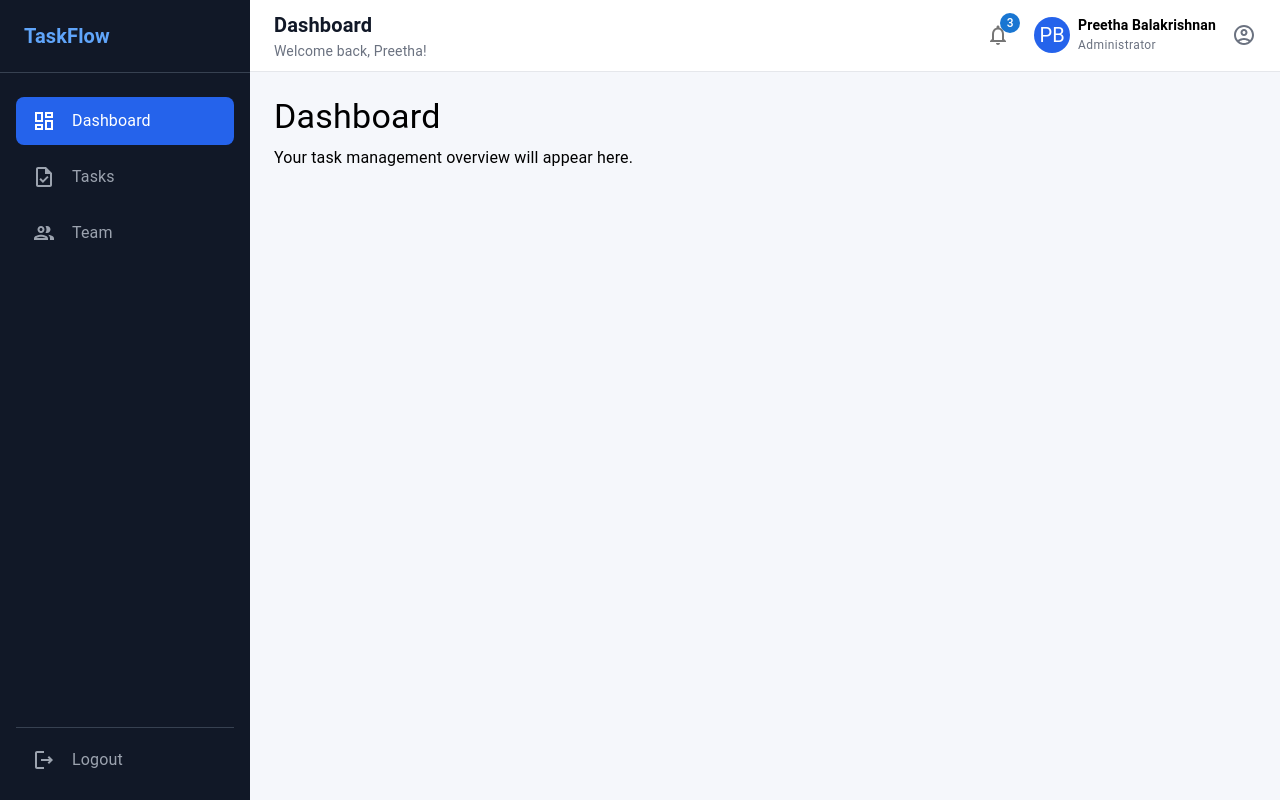
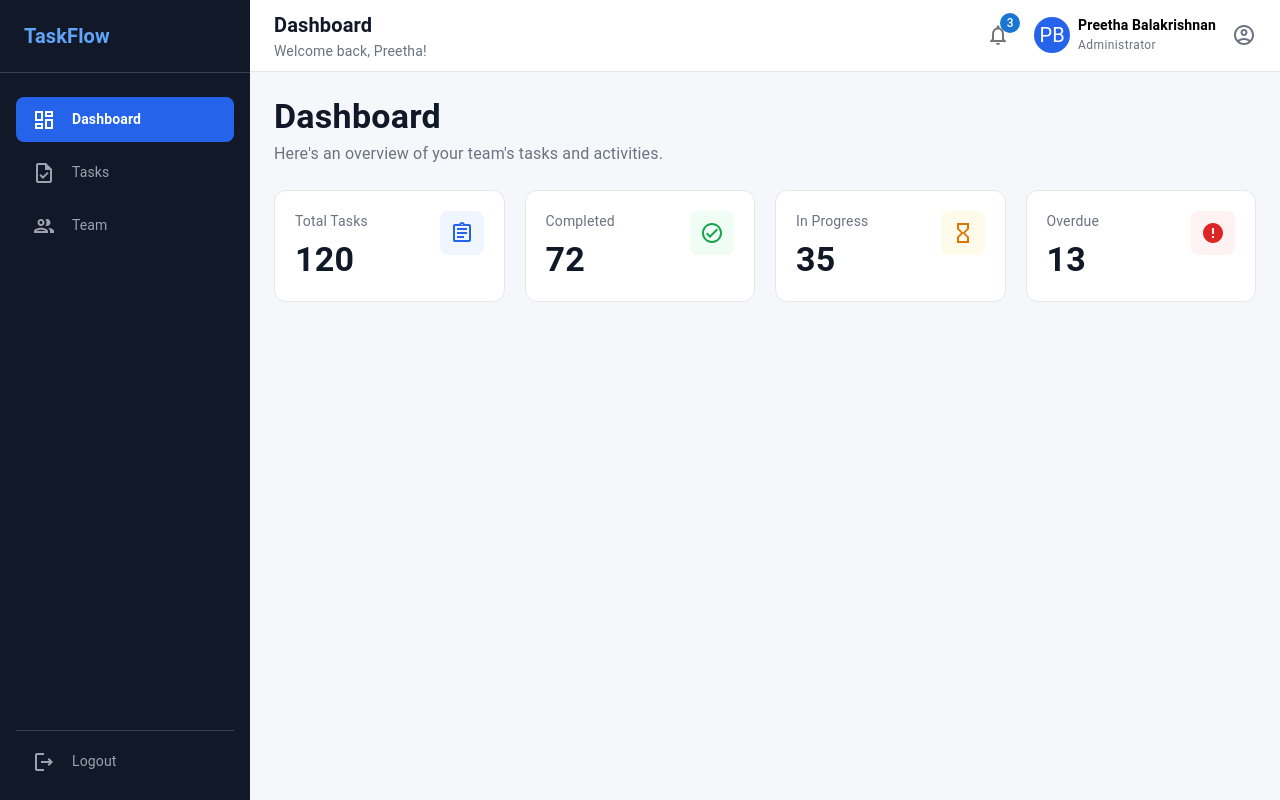
Before and after one commit to preetha-pb/task-team-management-dashboard, a React (Vite) app: page /dashboard in a window 1280 px wide. Built offline with nearby package versions, Linux system fonts and the light colour scheme.

Commit message:
feat: add dashboard statistics cards

```diff
--- a/package.json
+++ b/package.json
@@ -19,7 +19,8 @@
     "react": "^19.2.8",
     "react-dom": "^19.2.8",
     "react-redux": "^9.3.0",
-    "react-router-dom": "^7.18.3"
+    "react-router-dom": "^7.18.3",
+    "recharts": "^3.10.1"
   },
   "devDependencies": {
     "@eslint/js": "^10.0.1",
--- /dev/null
+++ b/src/components/dashboard/StatCard.tsx
@@ -0,0 +1,77 @@
+import { Box, Card, Typography } from "@mui/material";
+import type { ReactNode } from "react";
+
+interface StatCardProps {
+  title: string;
+  value: number;
+  icon: ReactNode;
+  color: string;
+  backgroundColor: string;
+}
+
+const StatCard = ({
+  title,
+  value,
+  icon,
+  color,
+  backgroundColor,
+}: StatCardProps) => {
+  return (
+    <Card
+      elevation={0}
+      sx={{
+        border: "1px solid #e5e7eb",
+        borderRadius: 3,
+        p: 2.5,
+        height: "100%",
+      }}
+    >
+      <Box
+        sx={{
+          display: "flex",
+          alignItems: "flex-start",
+          justifyContent: "space-between",
+        }}
+      >
+        <Box>
+          <Typography
+            variant="body2"
+            sx={{
+              color: "#6b7280",
+              mb: 1,
+            }}
+          >
+            {title}
+          </Typography>
+
+          <Typography
+            variant="h4"
+            sx={{
+              fontWeight: 700,
+              color: "#111827",
+            }}
+          >
+            {value}
+          </Typography>
+        </Box>
+
+        <Box
+          sx={{
+            width: 44,
+            height: 44,
+            borderRadius: 2,
+            display: "flex",
+            alignItems: "center",
+            justifyContent: "center",
+            color,
+            backgroundColor,
+          }}
+        >
+          {icon}
+        </Box>
+      </Box>
+    </Card>
+  );
+};
+
+export default StatCard;
--- a/src/components/layout/Sidebar.tsx
+++ b/src/components/layout/Sidebar.tsx
@@ -1,5 +1,4 @@
 import {
-  AssessmentOutlined,
   DashboardOutlined,
   GroupOutlined,
   LogoutOutlined,
@@ -108,12 +107,18 @@ const Sidebar = () => {
                             </ListItemIcon>
 
                             <ListItemText
-                                primary={item.label}
-                                primaryTypographyProps={{
-                                    fontSize: 14,
-                                    fontWeight: isActive ? 600 : 400,
-                                }}
+                                primary={
+                                    <Typography
+                                        sx={{
+                                            fontSize: 14,
+                                            fontWeight: isActive ? 600 : 400,
+                                        }}
+                                    >
+                                        {item.label}
+                                    </Typography>
+                                }
                             />
+
 
                         </ListItemButton>
                     );
@@ -145,10 +150,15 @@ const Sidebar = () => {
                     </ListItemIcon>
 
                     <ListItemText
-                        primary="Logout"
-                        primaryTypographyProps={{
-                            fontSize: 14,
-                        }}
+                        primary={
+                            <Typography
+                                sx={{
+                                    fontSize: 14,
+                                }}
+                            >
+                                Logout
+                            </Typography>
+                        }
                     />
 
                 </ListItemButton>
--- a/src/pages/Dashboard/Dashboard.tsx
+++ b/src/pages/Dashboard/Dashboard.tsx
@@ -1,15 +1,81 @@
-import { Box, Typography } from "@mui/material";
+import {
+  AssignmentOutlined,
+  CheckCircleOutlined,
+  ErrorOutlined,
+  HourglassEmptyOutlined,
+} from "@mui/icons-material";
+
+
+import { Box, Grid, Typography } from "@mui/material";
+
+import StatCard from "../../components/dashboard/StatCard";
 
 const Dashboard = () => {
   return (
     <Box>
-      <Typography variant="h4" fontWeight={700}>
-        Dashboard
-      </Typography>
+      <Box sx={{ mb: 3 }}>
+        <Typography
+          variant="h4"
+          sx={{
+            fontWeight: 700,
+            color: "#111827",
+          }}
+        >
+          Dashboard
+        </Typography>
 
-      <Typography color="text.secondary" sx={{ mt: 1 }}>
-        Your task management overview will appear here.
-      </Typography>
+        <Typography
+          variant="body1"
+          sx={{
+            color: "#6b7280",
+            mt: 0.5,
+          }}
+        >
+          Here's an overview of your team's tasks and activities.
+        </Typography>
+      </Box>
+
+      <Grid container spacing={2.5}>
+        <Grid size={{ xs: 12, sm: 6, md: 3 }}>
+          <StatCard
+            title="Total Tasks"
+            value={120}
+            icon={<AssignmentOutlined />}
+            color="#2563eb"
+            backgroundColor="#eff6ff"
+          />
+        </Grid>
+
+        <Grid size={{ xs: 12, sm: 6, md: 3 }}>
+          <StatCard
+            title="Completed"
+            value={72}
+            icon={<CheckCircleOutlined />}
+            color="#16a34a"
+            backgroundColor="#f0fdf4"
+          />
+        </Grid>
+
+        <Grid size={{ xs: 12, sm: 6, md: 3 }}>
+          <StatCard
+            title="In Progress"
+            value={35}
+            icon={<HourglassEmptyOutlined />}
+            color="#d97706"
+            backgroundColor="#fffbeb"
+          />
+        </Grid>
+
+        <Grid size={{ xs: 12, sm: 6, md: 3 }}>
+          <StatCard
+            title="Overdue"
+            value={13}
+            icon={<ErrorOutlined />}
+            color="#dc2626"
+            backgroundColor="#fef2f2"
+          />
+        </Grid>
+      </Grid>
     </Box>
   );
 };
```
Also changed, not shown: 1 other file (tests, documents, lock files or other folders).
